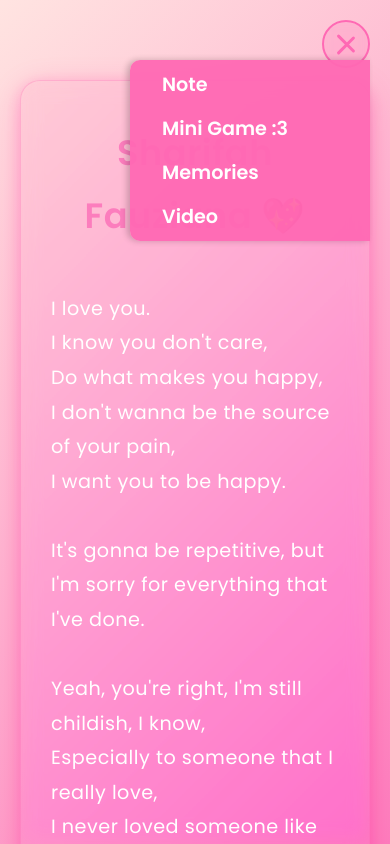
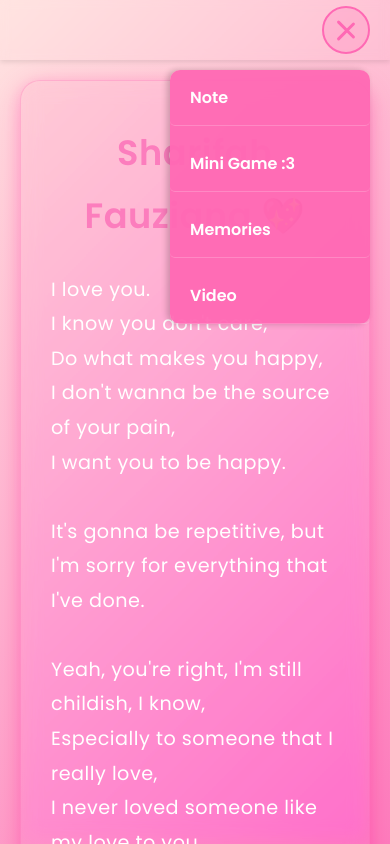
Before and after one commit to amalfblud/bday2, a plain HTML site: page index.html in a window 390 px wide. Both pictures are taken after a click on the button "Toggle Menu". Drawn offline with Linux system fonts and the light colour scheme.

Commit message:
just lil bit changes again

```diff
--- a/index.html
+++ b/index.html
@@ -9,18 +9,18 @@
 </head>
 <body>
     <header>
-        <nav class="navbar">
-          <button class="menu-toggle" aria-label="Toggle menu">
-            <span class="bar"></span>
-            <span class="bar"></span>
-            <span class="bar"></span>
-          </button>
-          <ul class="nav-links">
+        <nav>
+        <button class="menu-toggle" aria-label="Toggle Menu" aria-expanded="false">
+            <span></span>
+            <span></span>
+            <span></span>
+        </button>
+        <ul class="nav-links">
             <li><a href="#note">Note</a></li>
             <li><a href="#game">Mini Game :3</a></li>
             <li><a href="#memories">Memories</a></li>
             <li><a href="#video">Video</a></li>
-          </ul>
+        </ul>
         </nav>
     </header>
 
@@ -53,7 +53,7 @@
 
           I love you so muchh.<br><br>
 
-          💌
+          alf💌
         </p>
     </section>
 
@@ -73,7 +73,7 @@
             <!-- Game Over Screen -->
             <div id="gameOver">
                 <h2>Yaahhh ˙◠˙</h2>
-                <button onclick="retryGame()">Ayoo coba lagiiii !!!</button>
+                <button onclick="retryGame()">Coba lagi Coba Lagii Pokoknya Main Lagiii !!!</button>
             </div>
         </div>
 
--- a/script.js
+++ b/script.js
@@ -152,11 +152,15 @@ function startGame() {
 
 
   const menuToggle = document.querySelector('.menu-toggle');
-  const navLinks = document.querySelector('nav ul');
+  const navLinks = document.querySelector('.nav-links');
 
-  menuToggle.addEventListener('click', () => {
+  // Toggle menu
+  menuToggle.addEventListener('click', (e) => {
+    e.stopPropagation(); // Prevent event from bubbling to document
     menuToggle.classList.toggle('open');
     navLinks.classList.toggle('open');
+    menuToggle.setAttribute('aria-expanded',
+      menuToggle.classList.contains('open'));
   });
 
   // Close menu when clicking a nav link
@@ -164,13 +168,15 @@ function startGame() {
     link.addEventListener('click', () => {
       menuToggle.classList.remove('open');
       navLinks.classList.remove('open');
+      menuToggle.setAttribute('aria-expanded', 'false');
     });
   });
 
-  // Close menu when clicking outside the nav when it's open
+  // Close menu when clicking outside
   document.addEventListener('click', (e) => {
     if (!navLinks.contains(e.target) && !menuToggle.contains(e.target)) {
       menuToggle.classList.remove('open');
       navLinks.classList.remove('open');
+      menuToggle.setAttribute('aria-expanded', 'false');
     }
   });
--- a/style.css
+++ b/style.css
@@ -26,113 +26,154 @@ body {
     box-sizing: border-box;
   }
 
-/* Navbar container just holds the hamburger button */
-nav {
-    position: fixed;
-    top: 20px;
-    right: 20px;
-    width: auto;
-    height: auto;
-    padding: 0;
-    background: transparent; /* no pink bar */
-    box-shadow: none;
-    z-index: 1100;
-    display: flex;
-    justify-content: center;
-    align-items: center;
-  }
-
-  nav ul {
-    list-style: none;
+  *, *::before, *::after {
+    box-sizing: border-box;
     margin: 0;
     padding: 0;
   }
 
-  nav ul li a {
-    text-decoration: none;
-    color: white;
-    font-weight: bold;
-    font-size: 1.2rem;
-    padding: 8px 12px;
-    border-radius: 5px;
-    transition: background-color 0.3s ease, color 0.3s ease;
+  /* Reset & Base Styles */
+*, *::before, *::after {
+    box-sizing: border-box;
+    margin: 0;
+    padding: 0;
   }
 
-  nav ul li a:hover,
-  nav ul li a:focus {
-    background-color: rgba(255, 105, 180, 0.7);
-    color: #fff;
-    outline: none;
+  /* Header Styles */
+  header {
+    position: fixed;
+    top: 0;
+    left: 0;
+    width: 100%;
+    z-index: 999;
+    box-shadow: 0 2px 5px rgba(0,0,0,0.1);
+    backdrop-filter: blur(5px); /* Optional: frosted glass effect */
   }
 
-  /* Hamburger button */
+  /* Nav Container - Centers everything */
+  nav {
+    display: flex;
+    justify-content: space-between;
+    align-items: center;
+    max-width: 1200px; /* Adjust to your content width */
+    margin: 0 auto;
+    padding: 10px 20px;
+    position: relative;
+    height: 60px; /* Fixed nav height */
+  }
+
+  /* Desktop Menu - Centered */
+  .nav-links {
+    display: flex;
+    list-style: none;
+    gap: 1.5rem;
+    margin: 0 auto; /* This centers the menu */
+  }
+
+  .nav-links li a {
+    color: white;
+    text-decoration: none;
+    font-weight: bold;
+    padding: 8px 16px;
+    border-radius: 5px;
+    transition: background 0.3s ease;
+  }
+
+  .nav-links li a:hover {
+    background: rgba(255, 105, 180, 0.7);
+  }
+
+  /* Mobile Hamburger - Visible and positioned */
   .menu-toggle {
-    display: flex;
-    flex-direction: column;
-    gap: 5px;
-    background: rgba(255, 105, 180, 0.2); /* light transparent pink */
-    border-radius: 50%; /* round button */
-    padding: 12px; /* space around bars */
-    border: 2px solid #ff69b4; /* pink border */
-    cursor: pointer;
-    transition: background 0.3s, transform 0.3s;
+    display: none; /* Hidden on desktop */
+    position: absolute;
+    left: 20px; /* Fixed left position */
+    top: 50%;
+    transform: translateY(-50%);
+    background: rgba(255, 105, 180, 0.2);
+    border: 2px solid #ff69b4;
+    border-radius: 50%;
     width: 48px;
     height: 48px;
-    box-sizing: border-box;
+    flex-direction: column;
+    justify-content: center;
     align-items: center;
-    justify-content: center;
-    backdrop-filter: blur(5px);
+    gap: 5px;
+    cursor: pointer;
+    z-index: 1000;
   }
 
-  /* Hover effect on button */
-  .menu-toggle:hover {
-    background: rgba(255, 105, 180, 0.4);
-    transform: scale(1.1);
+  .menu-toggle span {
+    display: block;
+    width: 24px;
+    height: 3px;
+    background: #ff69b4;
+    border-radius: 2px;
+    transition: all 0.3s ease;
   }
 
-  /* Hamburger bars */
-  .menu-toggle span {
-    width: 24px;
-    height: 3px;
-    background: #ff69b4; /* pink bars */
-    border-radius: 2px;
-    transition: 0.3s;
-  }
+  /* Mobile Menu Styles (Pop-up version) */
+  @media (max-width: 767px) {
+    nav {
+      padding: 10px 20px;
+      justify-content: flex-end; /* Push content to right */
+    }
 
-  /* Hamburger open animation */
-  .menu-toggle.open span:nth-child(1) {
-    transform: rotate(45deg) translate(5px, 5px);
-  }
+    /* Hamburger button - right side */
+    .menu-toggle {
+      display: flex !important; /* Force show on mobile */
+      position: relative; /* Change from absolute */
+      left: auto;
+      right: 0;
+      top: auto;
+      transform: none;
+      margin-left: auto; /* Push to far right */
+    }
 
-  .menu-toggle.open span:nth-child(2) {
-    opacity: 0;
-  }
-
-  .menu-toggle.open span:nth-child(3) {
-    transform: rotate(-45deg) translate(5px, -5px);
-  }
-
-  /* Remove full nav width on mobile */
-  @media (max-width: 768px) {
-    nav ul {
+    .nav-links {
       position: fixed;
-      top: 60px; /* below hamburger */
+      top: 70px; /* Below header */
       right: 20px;
       width: 200px;
       background: rgba(255, 105, 180, 0.95);
-      border-radius: 10px 0 0 10px;
+      border-radius: 10px;
       box-shadow: -3px 0 6px rgba(0,0,0,0.2);
-      padding: 10px 20px;
-      display: none;
+      padding: 0;
       flex-direction: column;
-      gap: 15px;
-      max-height: calc(100% - 80px);
-      overflow-y: auto;
-      z-index: 1099;
+      gap: 10px;
+      display: none; /* Hidden by default */
     }
 
-    nav ul.open {
-      display: flex;
+    .nav-links li {
+      width: 100%; /* Full width items */
+    }
+
+    .nav-links li a {
+      display: block;
+      width: 100%;
+      padding: 15px 20px; /* Bigger tap area */
+      text-align: left;
+      border-bottom: 1px solid rgba(255,255,255,0.2); /* Optional separator */
+    }
+
+      /* Remove hover effect since whole area is clickable */
+    .nav-links li a:hover {
+      background: rgba(255, 105, 180, 0.8);
+    }
+
+    .nav-links.open {
+      display: flex; /* Show when toggled */
+    }
+
+    /* Hamburger animation */
+    .menu-toggle.open span:nth-child(1) {
+      transform: rotate(45deg) translate(5px, 5px);
+    }
+    .menu-toggle.open span:nth-child(2) {
+      opacity: 0;
+    }
+    .menu-toggle.open span:nth-child(3) {
+      transform: rotate(-45deg) translate(5px, -5px);
     }
   }
 
```
